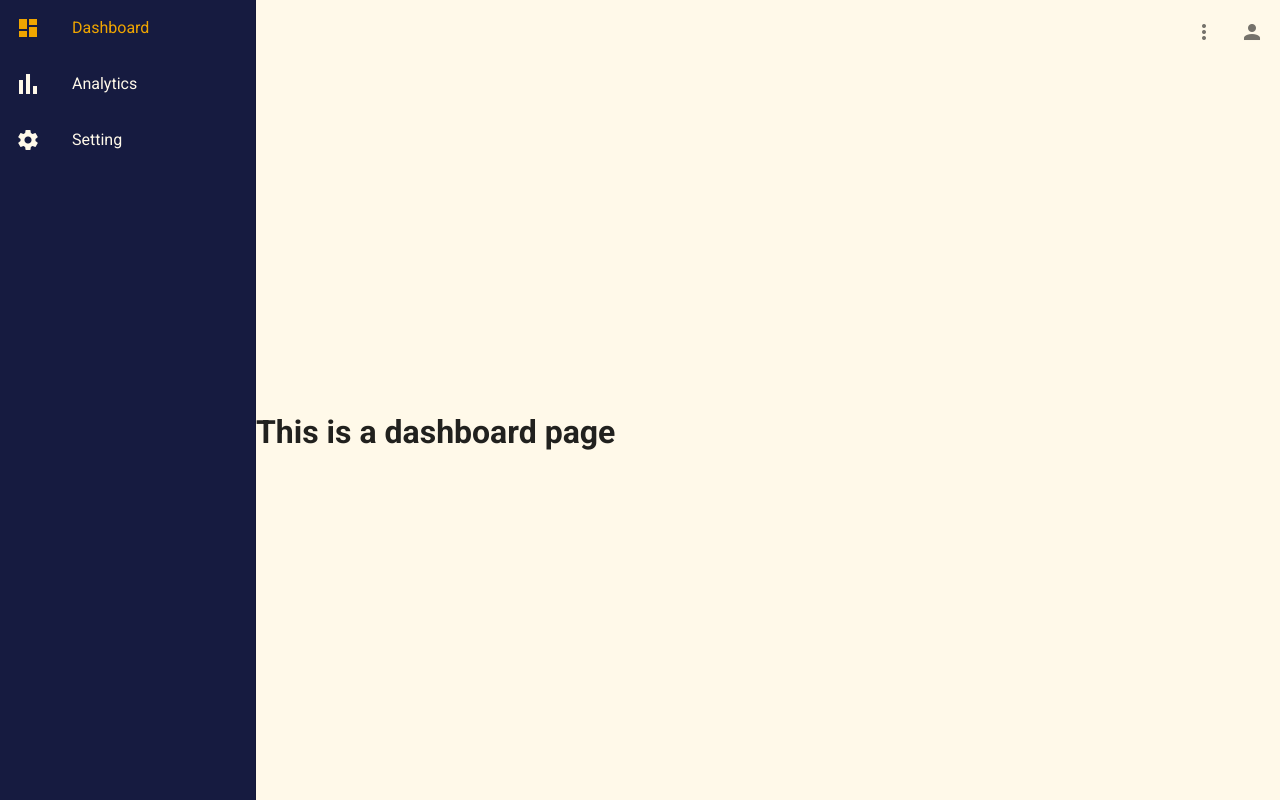
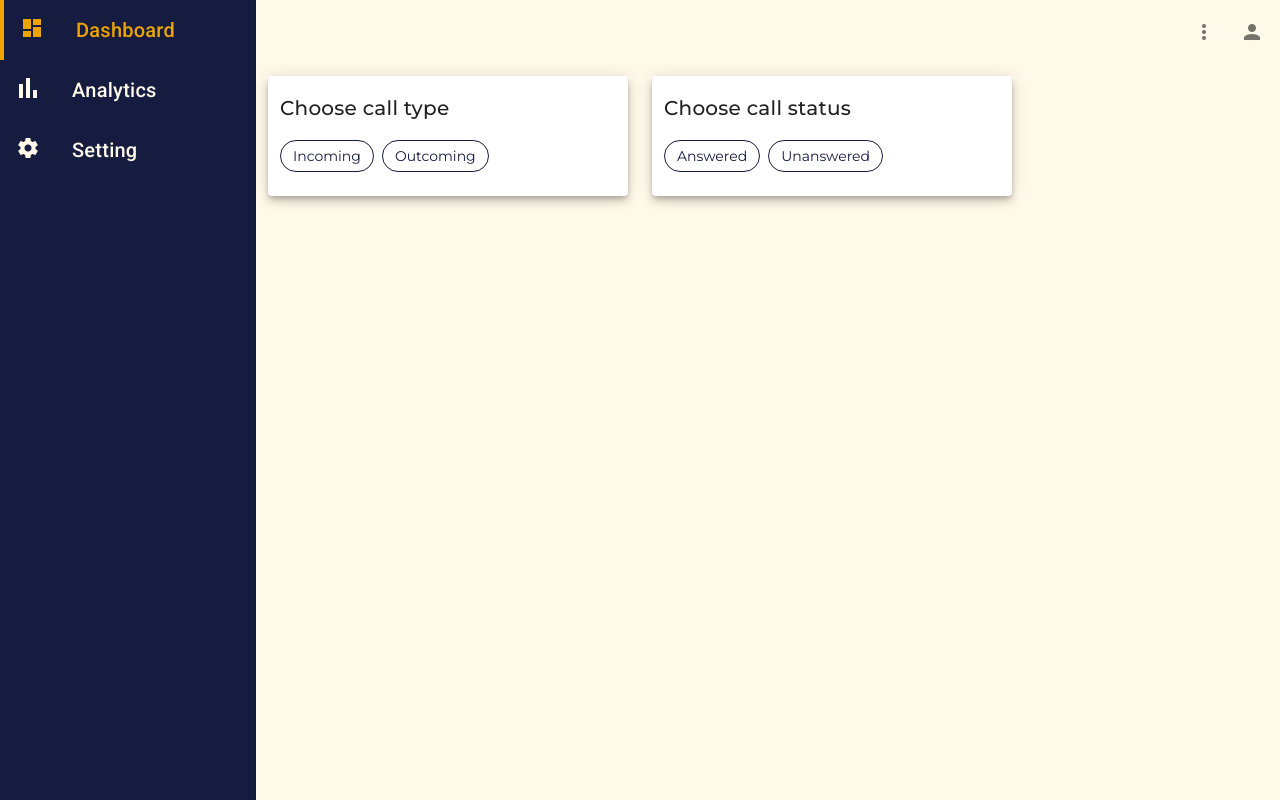
Before and after one commit to TanyaKulikovskaya/Dashboard, a Vue app: page /dashboard in a window 1280 px wide. Built offline with nearby package versions, Linux system fonts and the light colour scheme.

Commit message:
added type and status selection

```diff
--- a/src/components/TheNavigation.vue
+++ b/src/components/TheNavigation.vue
@@ -1,5 +1,5 @@
 <template>
-  <v-layout>
+  <div>
     <v-app-bar app elevation="0">
       <v-app-bar-nav-icon
         v-if="!$vuetify.breakpoint.lgAndUp"
@@ -33,13 +33,15 @@
               <v-icon>{{ icon }}</v-icon>
             </v-list-item-icon>
             <v-list-item-content>
-              <v-list-item-title>{{ text }}</v-list-item-title>
+              <v-list-item-title class="text-h6">
+                {{ text | formattedTitle }}
+              </v-list-item-title>
             </v-list-item-content>
           </v-list-item>
         </v-list-item-group>
       </v-list>
     </v-navigation-drawer>
-  </v-layout>
+  </div>
 </template>
 
 <script>
@@ -48,9 +50,9 @@ export default {
     drawer: false,
     group: null,
     items: [
-      { icon: 'mdi-view-dashboard', text: 'Dashboard', href: '/dashboard' },
-      { icon: 'mdi-poll', text: 'Analytics', href: '/analytics' },
-      { icon: 'mdi-cog', text: 'Setting', href: '/settings' },
+      { icon: 'mdi-view-dashboard', text: 'dashboard', href: '/dashboard' },
+      { icon: 'mdi-poll', text: 'analytics', href: '/analytics' },
+      { icon: 'mdi-cog', text: 'setting', href: '/settings' },
     ],
   }),
   watch: {
@@ -70,19 +72,39 @@ export default {
   padding: 0 !important;
 }
 
-.theme--light.v-list-item--active:before,
-.theme--light.v-list-item--active:hover:before,
-.theme--light.v-list-item:focus:before {
-  opacity: 0 !important;
+.v-list-item__content {
+  padding: 18px 0 !important;
 }
 
-.theme--light.v-list-item:not(.v-list-item--active):not(.v-list-item--disabled),
-.theme--light.v-list-item:not(.v-list-item--active):not(.v-list-item--disabled)
-  .v-icon {
-  color: #fff9e9 !important;
-}
-
-.v-list-item-group .v-list-item--active {
-  color: #efa500 !important;
+.v-navigation-drawer {
+  .v-navigation-drawer__content {
+    .v-list {
+      .v-list-item {
+        color: #fff9e9 !important;
+        .v-icon {
+          color: #fff9e9 !important;
+        }
+      }
+      .v-list-item--active {
+        color: #efa500 !important;
+        border-left: 4px solid #efa500;
+        &:before {
+          opacity: 0;
+        }
+        .v-icon {
+          color: #efa500 !important;
+        }
+      }
+      .v-list-item:hover {
+        color: #efa500 !important;
+        &:before {
+          opacity: 0;
+        }
+        .v-icon {
+          color: #efa500 !important;
+        }
+      }
+    }
+  }
 }
 </style>
--- /dev/null
+++ b/src/filters/title-format.js
@@ -0,0 +1,3 @@
+export default function formattedTitle(value) {
+  return value[0].toUpperCase() + value.substring(1)
+}
--- a/src/main.js
+++ b/src/main.js
@@ -4,7 +4,11 @@ import router from './router'
 import store from './store'
 import vuetify from './plugins/vuetify'
 
+import formattedTitle from './filters/title-format'
+
 Vue.config.productionTip = false
+
+Vue.filter('formattedTitle', formattedTitle)
 
 new Vue({
   router,
--- a/src/plugins/vuetify.js
+++ b/src/plugins/vuetify.js
@@ -11,9 +11,9 @@ export default new Vuetify({
     },
     themes: {
       light: {
-        dark: '#161B40',
-        light: '#FFF9E9',
-        orange: '#EFA500',
+        dark: '#161b40',
+        light: '#fff9e9',
+        orange: '#efa500',
       },
     },
   },
--- a/src/scss/global.scss
+++ b/src/scss/global.scss
@@ -1,3 +1,6 @@
-.theme--light.v-application {
+@import url('https://fonts.googleapis.com/css2?family=Montserrat:wght@300;400;500;600;700;800&display=swap');
+
+.v-application {
+  font-family: 'Montserrat', sans-serif !important;
   background: #FFF9E9 !important;
 }
--- a/src/views/DashboardView.vue
+++ b/src/views/DashboardView.vue
@@ -1,9 +1,89 @@
 <template>
-  <div class="dashboard">
-    <h1>This is a dashboard page</h1>
-  </div>
+  <v-container fluid>
+    <v-row>
+      <v-col cols="9">
+        <v-row>
+          <v-col cols="6">
+            <v-card elevation="6" class="py-4 px-3">
+              <v-card-title class="px-0 pt-0 pb-2"
+                >Choose call type</v-card-title
+              >
+              <v-chip-group
+                v-model="selectedTypes"
+                multiple
+                column
+                active-class="success--text"
+              >
+                <v-chip v-for="type in types" :key="type" :value="type" filter>
+                  {{ type | formattedTitle }}
+                </v-chip>
+              </v-chip-group>
+            </v-card>
+          </v-col>
+          <v-col cols="6">
+            <v-card elevation="6" class="py-4 px-3">
+              <v-card-title class="px-0 pt-0 pb-2"
+                >Choose call status</v-card-title
+              >
+              <v-chip-group
+                v-model="selectedStatuses"
+                multiple
+                column
+                active-class="success--text"
+              >
+                <v-chip
+                  v-for="status in statuses"
+                  :key="status"
+                  :value="status"
+                  filter
+                >
+                  {{ status | formattedTitle }}
+                </v-chip>
+              </v-chip-group>
+            </v-card>
+          </v-col>
+        </v-row>
+      </v-col>
+    </v-row>
+  </v-container>
 </template>
 
 <script>
-export default {}
+export default {
+  data: () => ({
+    selectedTypes: [],
+    selectedStatuses: [],
+    typesStatuses: {
+      incoming: ['answered', 'unanswered'],
+      outcoming: ['answered', 'unanswered', 'diverted'],
+    },
+  }),
+  computed: {
+    types() {
+      return Object.keys(this.typesStatuses)
+    },
+    statuses() {
+      if (this.selectedTypes.includes('outcoming')) {
+        return this.typesStatuses.outcoming
+      } else {
+        return this.typesStatuses.incoming
+      }
+    },
+  },
+}
 </script>
+<style lang="scss" scoped>
+.v-chip {
+  background: transparent !important;
+  color: #161b40 !important;
+  border: 1px solid #161b40 !important;
+}
+.v-chip--active {
+  background: #161b40 !important;
+  opacity: 0.6 !important;
+  color: #fff9e9 !important;
+  .v-icon {
+    color: #fff9e9 !important;
+  }
+}
+</style>
```
